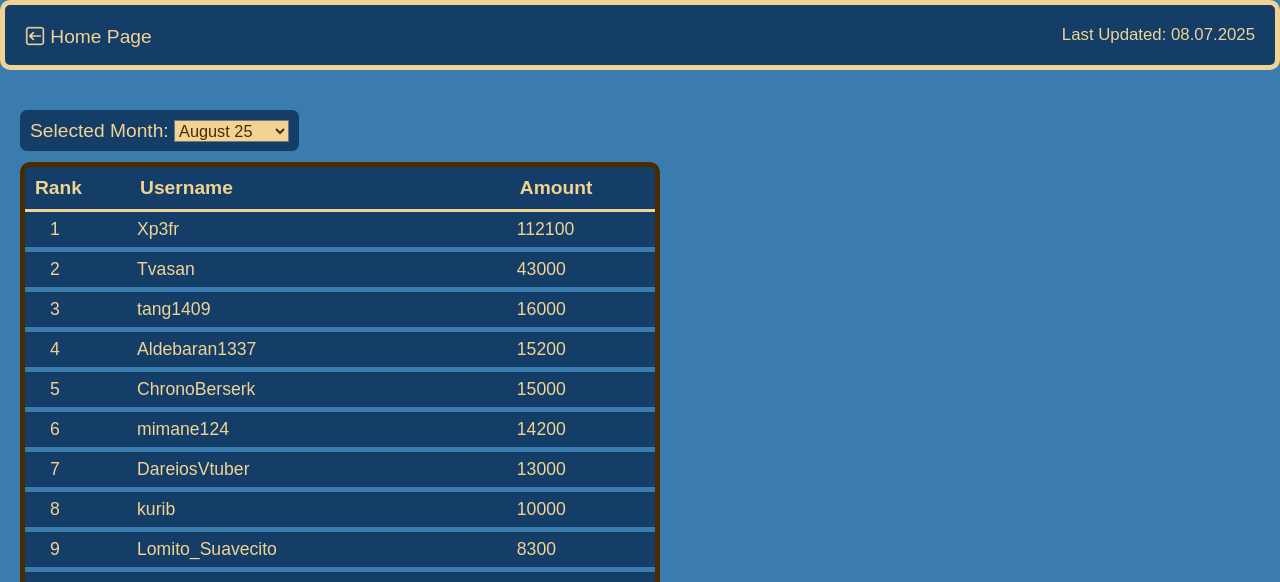
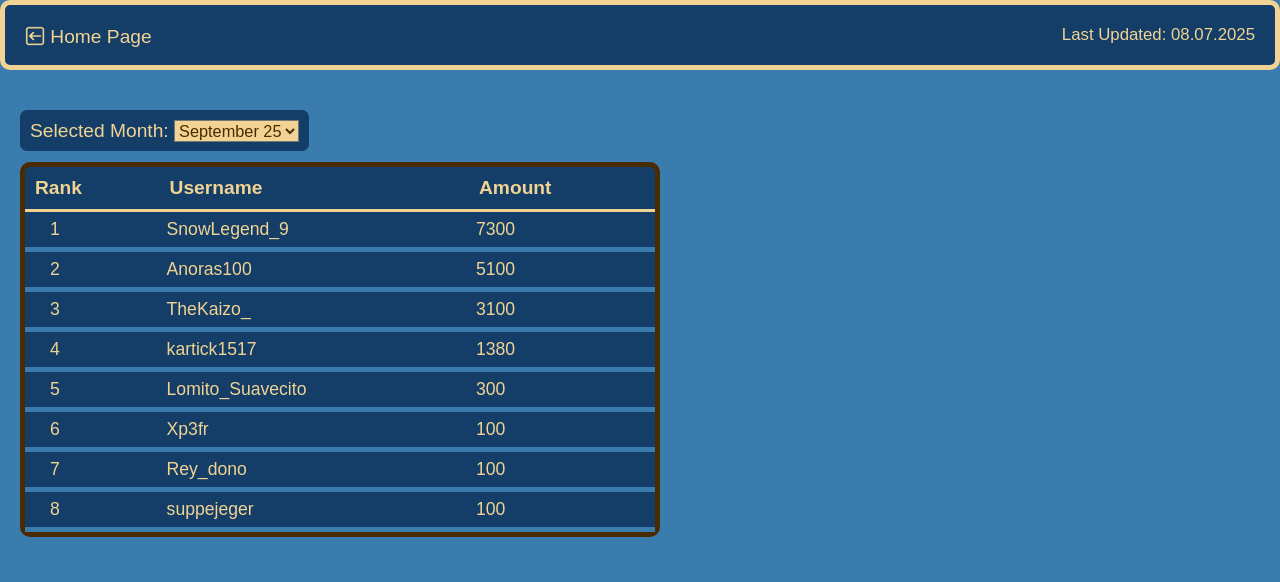
Before and after one commit to darktooldev/FuyuStats, a plain HTML site: page leaderboard.html in a window 1280 px wide. Shown: the top 582 px of the page. Drawn offline with Linux system fonts and the light colour scheme.

Commit message:
Added September

```diff
--- a/leaderboard.html
+++ b/leaderboard.html
@@ -25,7 +25,8 @@
                 <option value="25-05">May 25</option>
                 <option value="25-06">June 25</option>
                 <option value="25-07">July 25</option>
-                <option value="25-08" selected="selected">August 25</option>
+                <option value="25-08">August 25</option>
+                <option value="25-09" selected="selected">September 25</option>
          </select>
         </span>
 
--- /dev/null
+++ b/scripts/25-09-Data.json
@@ -0,0 +1 @@
+[["2025-09-01 16:09:33","SnowLegend_9","Hydrate","100"],["2025-09-01 16:47:21","kartick1517","random_sub_emote_unlock","320"],["2025-09-01 16:47:50","kartick1517","random_sub_emote_unlock","320"],["2025-09-01 17:15:44","kartick1517","Hydrate","100"],["2025-09-01 17:16:18","kartick1517","random_sub_emote_unlock","320"],["2025-09-04 16:14:32","Lomito_Suavecito","Hydrate","100"],["2025-09-04 16:29:47","Anoras100","Hydrate","100"],["2025-09-09 14:03:46","Xp3fr","Hydrate","100"],["2025-09-09 14:27:57","TheKaizo_","Show Bau-kun (2025 Outfit only)","3000"],["2025-09-09 15:01:51","kartick1517","random_sub_emote_unlock","320"],["2025-09-09 15:44:43","TheKaizo_","send_highlighted_message","100"],["2025-09-12 17:11:19","SnowLegend_9","Pudding Henshin","7000"],["2025-09-12 17:30:39","Lomito_Suavecito","Hydrate","100"],["2025-09-12 17:51:36","Anoras100","Swimsuit Outfit","5000"],["2025-09-12 17:58:13","Rey_dono","Hydrate","100"],["2025-09-12 18:26:14","SnowLegend_9","Hydrate","100"],["2025-09-12 18:40:01","suppejeger","send_highlighted_message","100"],["2025-09-12 19:39:54","Lomito_Suavecito","Hydrate","100"],["2025-09-12 20:03:47","SnowLegend_9","Hydrate","100"]]
```
Also changed, not shown: pointRedeems.html (+2 -1 lines).
